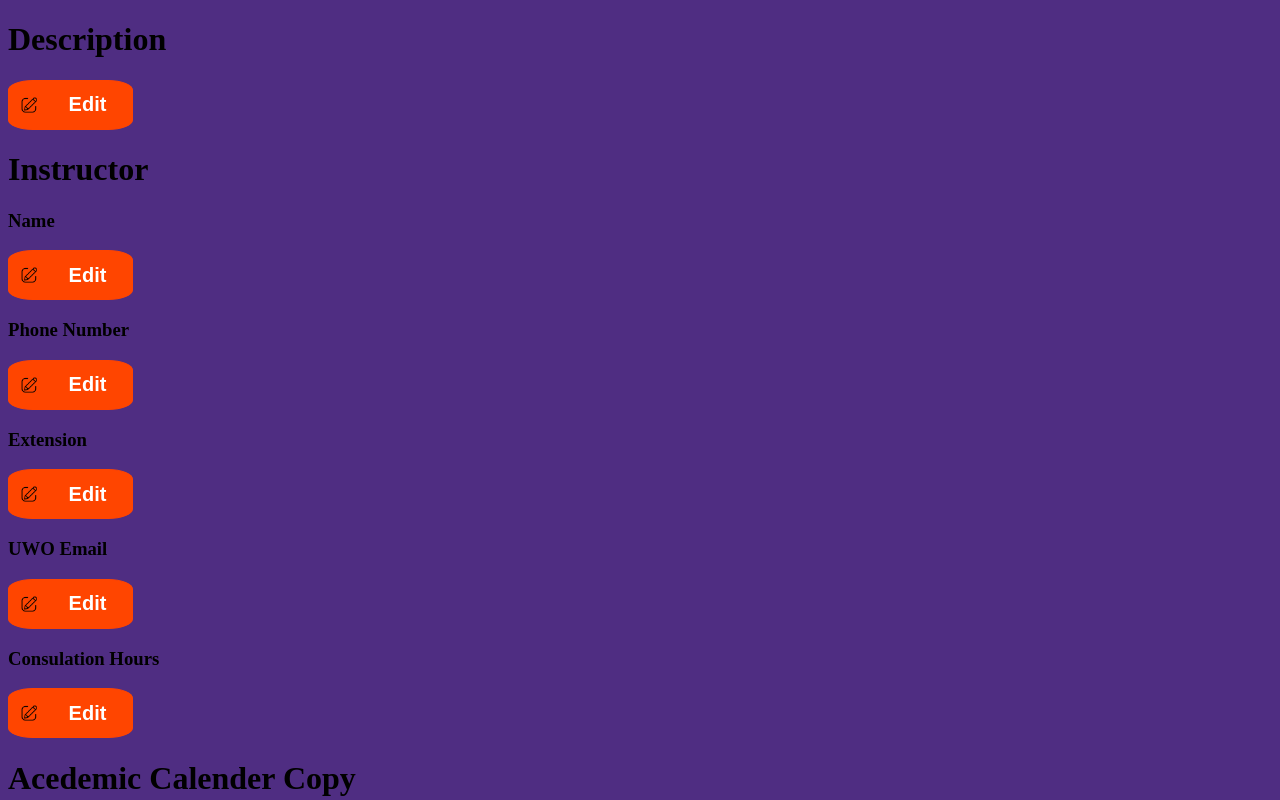
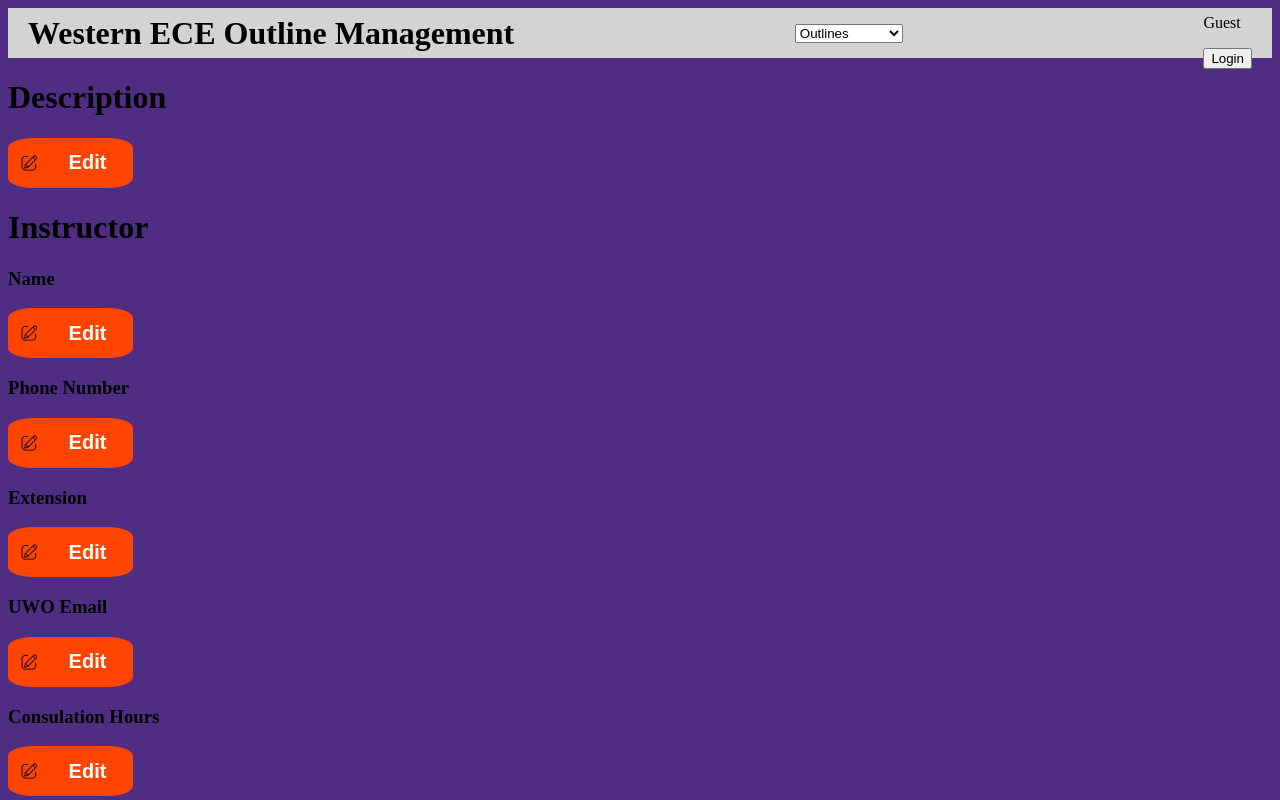
Before and after one commit to Gabe-o/Course-Outline-Manager, a React (Create React App) app in the folder frontend/: page /createOutline in a window 1280 px wide. Shown: the top 800 px of the page. Built offline with nearby package versions, Linux system fonts and the light colour scheme; no server answers.

Commit message:
Created a working navbar react component

```diff
--- a/frontend/src/app.jsx
+++ b/frontend/src/app.jsx
@@ -1,25 +1,33 @@
 import { BrowserRouter, Routes, Route } from 'react-router-dom';
+import { useState } from 'react';
 import Home from './pages/defaultPages/home';
 import CreateOutline from "./pages/instructorPages/createOutline";
 import Login from "./pages/defaultPages/login";
 import Register from "./pages/defaultPages/register";
 import ManageCourses from './pages/adminPages/manageCourses';
 import AdminWrapper from './components/wrappers/adminWrapper';
+import Navbar from './components/navbar';
+import AuthContext from './components/AuthContext';
 
 function App() {
+
+  const [authenticated, setAuthenticated] = useState(false);
+
   return (
     <BrowserRouter>
+      <AuthContext.Provider value={{ authenticated, setAuthenticated }}>
+        {window.location.pathname.toString() !== "/login" && window.location.pathname.toString() !== "/register" ? <Navbar /> : null}
         <Routes>
+          <Route path="/login" element={<Login />} />
           <Route path="" element={<Home />} />
           <Route path="/home" element={<Home />} />
-        <Route path="/login" element={<Login />} />
           <Route path="/register" element={<Register />} />
           <Route path="/createOutline" element={<CreateOutline />} />
           <Route element={<AdminWrapper />}>
             <Route path="/manageCourses" element={<ManageCourses />} />
           </Route>
         </Routes>
-
+      </AuthContext.Provider>
     </BrowserRouter>
   );
 }
--- /dev/null
+++ b/frontend/src/components/AuthContext.jsx
@@ -0,0 +1,5 @@
+import { createContext } from 'react';
+
+const AuthContext = createContext(false);
+
+export default AuthContext;
--- /dev/null
+++ b/frontend/src/components/navbar.jsx
@@ -0,0 +1,95 @@
+import React, { useState, useEffect } from 'react';
+import { useNavigate } from 'react-router-dom';
+import { useContext } from 'react';
+import AuthContext from './AuthContext';
+import cookies from "js-cookie";
+import axios from 'axios';
+import '../styles/navbar.css';
+
+
+const Navbar = () => {
+
+    const [selectedOption, setSelectedOption] = useState('');
+    const { authenticated, setAuthenticated } = useContext(AuthContext);
+    const [username, setUsername] = useState("");
+    const [role, setRole] = useState("");
+
+    const navigate = useNavigate();
+
+    useEffect(() => {
+        axios.get("http://localhost:9000/api/allUsers/info", { headers: { "token": cookies.get("jwt") } })
+            .then(res => {
+                console.log("Entered");
+                setAuthenticated(true);
+                setUsername(res.data.email.split("@")[0]);
+                if (res.data.instructor === 1) {
+                    setRole("instructor");
+                }
+                else if (res.data.administrator === 1) {
+                    setRole("administrator");
+                }
+                else {
+                    setRole("reviewer");
+                }
+            })
+            .catch(err => {
+                setAuthenticated(false);
+            });
+    }, [authenticated]);
+
+    const handleOptionChange = (event) => {
+        switch (event.target.value) {
+            case 'Create Outline':
+                console.log('Create Outline clicked');
+                break;
+            case 'Edit Outline':
+                console.log('Edit Outline clicked');
+                break;
+            case 'View Outlines':
+                console.log('View Outlines clicked');
+                break;
+            default:
+                console.log('Outlines clicked');
+                break;
+        }
+    };
+
+    const handleLogout = () => {
+        setAuthenticated(false);
+        cookies.remove("jwt");
+        navigate("/home");
+    };
+
+    const handleLogin = () => {
+        navigate("/login");
+    }
+
+    return (
+        <div className="navbar-container">
+            <div className="navbar-title-container">
+                <h1>Western ECE Outline Management</h1>
+            </div>
+            <div className="navbar-dropdown-container">
+                <select value={selectedOption} onChange={handleOptionChange}>
+                    <option value="" disabled hidden>Outlines</option>
+                    <option value="Create Outline">Create Outline</option>
+                    <option value="Edit Outline">Edit Outline</option>
+                    <option value="View Outlines">View Outlines</option>
+                </select>
+            </div>
+            <div className="navbar-username-container">
+                {authenticated ?
+                    <div>
+                        <p>{username + " (" + role + ")"}</p>
+                        <button onClick={handleLogout}>Logout</button>
+                    </div> :
+                    <div>
+                        <p>Guest</p>
+                        <button onClick={handleLogin}>Login</button>
+                    </div>}
+            </div>
+        </div>
+    );
+};
+
+export default Navbar;
--- a/frontend/src/components/wrappers/adminWrapper.jsx
+++ b/frontend/src/components/wrappers/adminWrapper.jsx
@@ -10,7 +10,7 @@ const AdminWrapper = () => {
     const [serverFinished, setServerFinished] = useState(false);
 
     useEffect(() => {
-        axios.get("http://localhost:9000/api/allUsers/role", { headers: { "token": cookies.get("jwt") } })
+        axios.get("http://localhost:9000/api/allUsers/info", { headers: { "token": cookies.get("jwt") } })
             .then(res => {
                 if (res.data.administrator === 1) {
                     isAdmin(true);
--- a/frontend/src/pages/defaultPages/login.jsx
+++ b/frontend/src/pages/defaultPages/login.jsx
@@ -2,11 +2,14 @@ import axios from "axios";
 import cookies from 'js-cookie';
 import React, { useState } from 'react';
 import { useNavigate } from 'react-router-dom';
+import { useContext } from 'react';
+import AuthContext from "../../components/AuthContext";
 import westernLogo from "../../images/westernlogo.png";
 import "../../styles/login.css";
 
 const Login = () => {
 
+    const { authenticated, setAuthenticated } = useContext(AuthContext);
     const [email, setEmail] = useState("");
     const [password, setPassword] = useState("");
     const navigate = useNavigate();
@@ -20,7 +23,8 @@ const Login = () => {
         axios.post("http://localhost:9000/api/user/login", { email: email, password: password }, { headers: { "Content-Type": "application/json" } })
             .then(res => {
                 const now = new Date();
-                cookies.set('jwt', res.data, { expires: new Date(now.getTime() + (60 * 60 * 1000)) })
+                cookies.set('jwt', res.data, { expires: new Date(now.getTime() + (60 * 60 * 1000)) });
+                setAuthenticated(true);
                 navigate("/createOutline");
             })
             .catch(err => {
--- a/frontend/src/pages/defaultPages/register.jsx
+++ b/frontend/src/pages/defaultPages/register.jsx
@@ -39,7 +39,7 @@ const Register = () => {
     };
 
     const handleLoginClick = () => {
-        navigate("/");
+        navigate("/login");
     };
 
     return (
--- /dev/null
+++ b/frontend/src/styles/navbar.css
@@ -0,0 +1,30 @@
+/* Navbar.css */
+.navbar-container {
+    display: flex;
+    justify-content: space-between;
+    align-items: center;
+    height: 50px;
+    background-color: lightgray;
+}
+
+.navbar-title-container {
+    margin-left: 20px;
+}
+
+.navbar-dropdown-container {
+    position: relative;
+    display: inline-block;
+    margin-right: 20px;
+}
+
+.navbar-dropdown {
+    position: absolute;
+    background-color: white;
+    list-style-type: none;
+}
+
+.navbar-username-container {
+    margin-right: 20px;
+    display: flex;
+    align-items: center;
+}
```
Also changed, not shown: 1 other file (tests, documents, lock files or other folders). Lines whose indentation alone changed are shown as unchanged.
